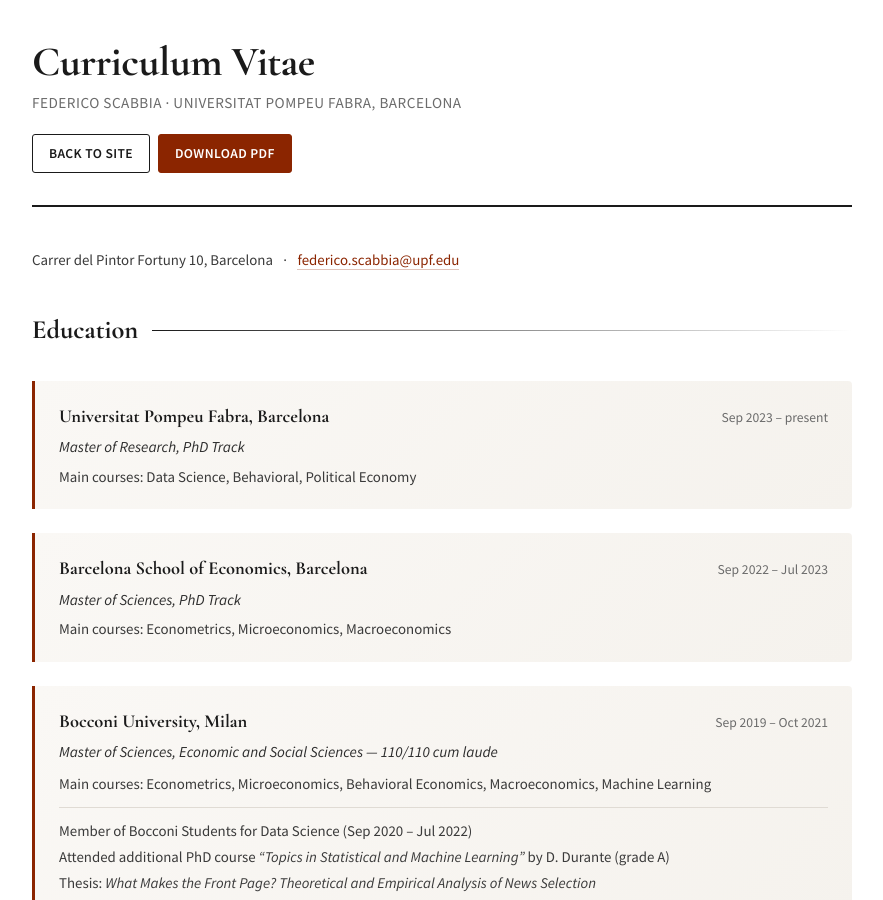
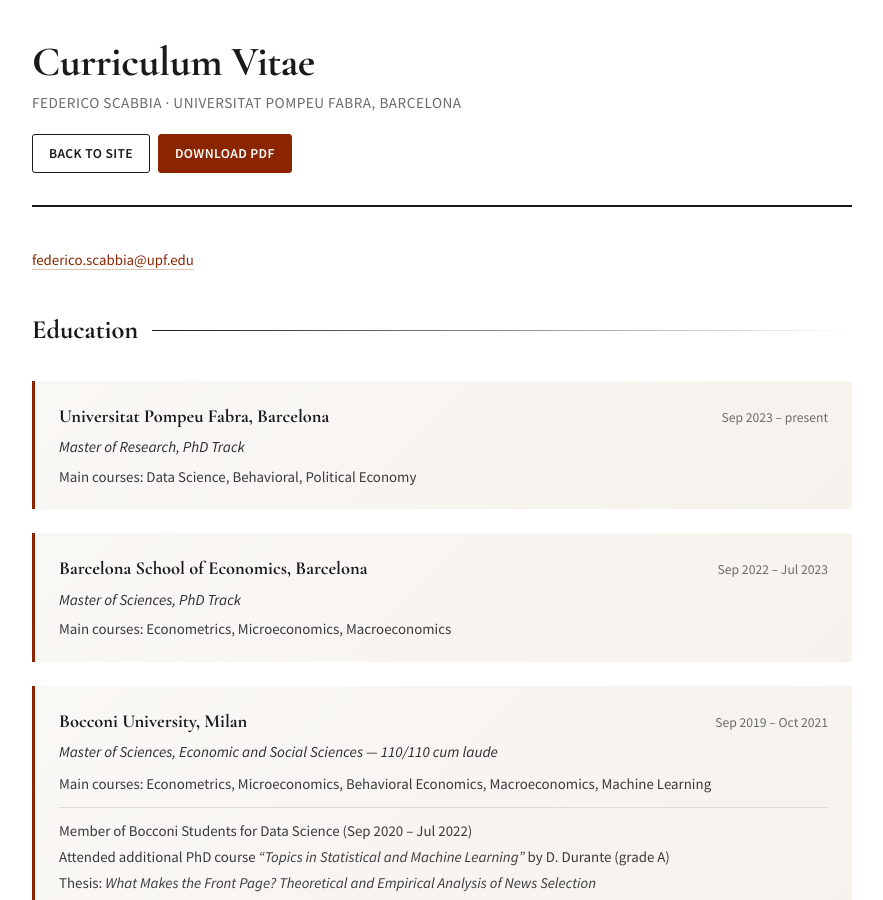
Before and after one commit to federico-scabbia/federico-scabbia.github.io, a Jekyll site: the page cv/index.html, which Jekyll copies as it is, in a window 1280 px wide and 900 px high. Shown: the whole window, without its empty margins (198-1081 px from the left). Built offline with Jekyll 4.4.1, drawn with Linux system fonts in a browser that asks for light colours.

Commit message:
Remove address from CV page and update PDF download link
Co-Authored-By: Claude Opus 4.5 <noreply@anthropic.com>

```diff
--- a/cv/index.html
+++ b/cv/index.html
@@ -24,7 +24,7 @@
 
 <div style="display:flex; gap:8px; flex-wrap:wrap;">
   <a href="/" style="padding:7px 16px; border:1.5px solid #1a1a1a; border-radius:3px; text-decoration:none; font-family:'Source Sans Pro', sans-serif; font-size:0.85rem; font-weight:600; color:#1a1a1a; letter-spacing:0.4px; text-transform:uppercase;">Back to Site</a>
-  <a href="/files/CV_Federico_Scabbia.pdf" download style="padding:7px 16px; border:1.5px solid #8b2500; background:#8b2500; border-radius:3px; text-decoration:none; font-family:'Source Sans Pro', sans-serif; font-size:0.85rem; font-weight:600; color:#fff; letter-spacing:0.4px; text-transform:uppercase;">Download PDF</a>
+  <a href="/files/CV FEDE.pdf" download style="padding:7px 16px; border:1.5px solid #8b2500; background:#8b2500; border-radius:3px; text-decoration:none; font-family:'Source Sans Pro', sans-serif; font-size:0.85rem; font-weight:600; color:#fff; letter-spacing:0.4px; text-transform:uppercase;">Download PDF</a>
 </div>
 
 </div>
@@ -32,7 +32,6 @@
 <!-- ═══════════════════ CONTACT ═══════════════════ -->
 
 <div style="margin-bottom:36px; font-size:0.93rem; color:#3a3a3a;">
-  Carrer del Pintor Fortuny 10, Barcelona &ensp;&middot;&ensp;
   <a href="mailto:federico.scabbia@upf.edu" style="color:#8b2500; text-decoration:none; border-bottom:1px solid #8b250044;">federico.scabbia@upf.edu</a>
 </div>
 
```
Also changed, not shown: 1 other file.
